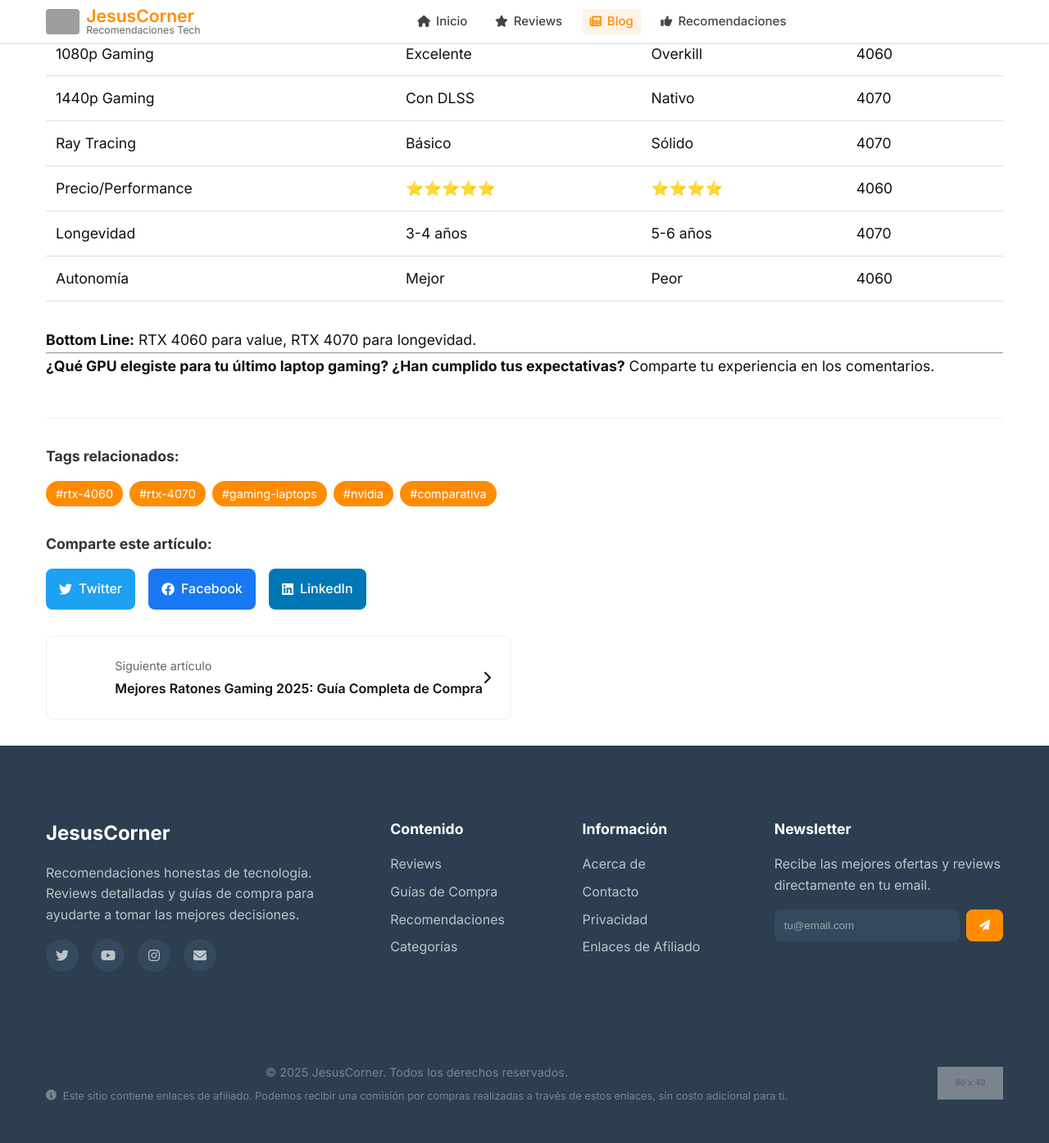
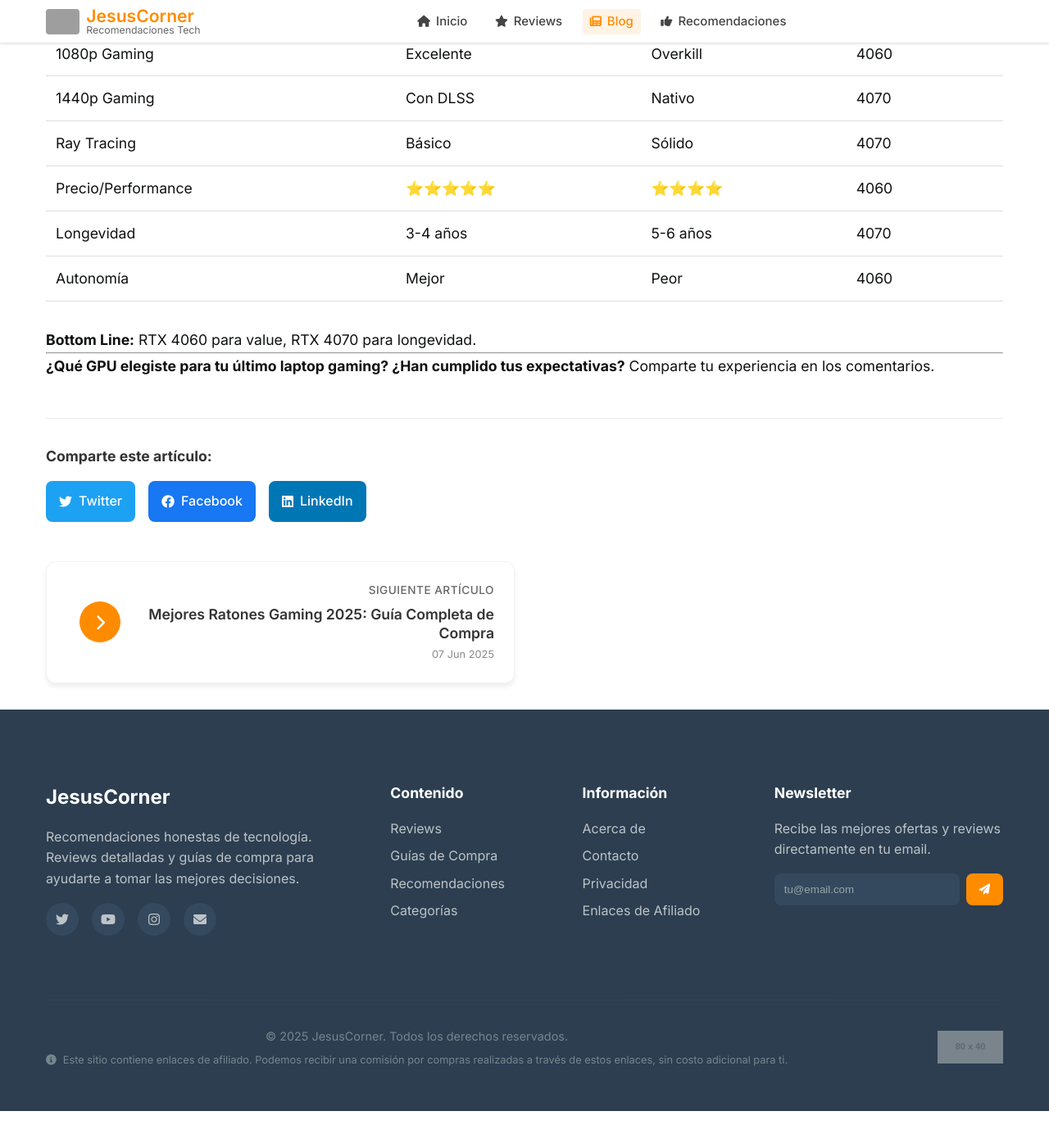
Before and after one commit to jesuscorner/jesuscorner.github.io, a Jekyll site: the page built from _posts/2025-06-06-rtx-4060-vs-4070-laptops.md, in a window 1280 px wide and 1400 px high, scrolled down 7368 px. Shown: the top 1395 px of the window at 82% size. Built offline with Jekyll 4.4.1, drawn with Linux system fonts in a browser that asks for light colours; after the commit the page ends 8724 px from its top, so only the background shows below that; some of the changed text lies outside the part shown; grey boxes are pictures that could not be loaded.

Commit message:
hasta blog funcionando

```diff
--- a/_layouts/post.html
+++ b/_layouts/post.html
@@ -19,18 +19,6 @@ layout: default
             <i class="far fa-calendar"></i>
             {{ page.date | date: "%d de %B, %Y" }}
           </span>
-          <span class="post-author">
-            <i class="far fa-user"></i>
-            Por {{ page.author | default: site.author }}
-          </span>
-          {% if page.categories %}
-          <span class="post-categories">
-            <i class="far fa-folder"></i>
-            {% for category in page.categories %}
-              <a href="{{ '/blog/category/' | append: category | relative_url }}">#{{ category }}</a>
-            {% endfor %}
-          </span>
-          {% endif %}
         </div>
       </div>
 
@@ -46,17 +34,6 @@ layout: default
     </div>
 
     <footer class="post-footer">
-      {% if page.tags %}
-      <div class="post-tags">
-        <h3>Tags relacionados:</h3>
-        <div class="tags-list">
-          {% for tag in page.tags %}
-            <a href="{{ '/blog/tag/' | append: tag | relative_url }}" class="tag">#{{ tag }}</a>
-          {% endfor %}
-        </div>
-      </div>
-      {% endif %}
-
       <div class="post-share">
         <h3>Comparte este artículo:</h3>
         <div class="share-buttons">
@@ -77,25 +54,31 @@ layout: default
 
       <div class="post-navigation">
         {% if page.previous %}
-        <div class="nav-previous">
+        <div class="nav-card nav-previous">
           <a href="{{ page.previous.url | relative_url }}">
-            <i class="fas fa-chevron-left"></i>
-            <div>
+            <div class="nav-icon">
+              <i class="fas fa-chevron-left"></i>
+            </div>
+            <div class="nav-content">
               <span class="nav-label">Artículo anterior</span>
               <span class="nav-title">{{ page.previous.title }}</span>
+              <span class="nav-date">{{ page.previous.date | date: "%d %b %Y" }}</span>
             </div>
           </a>
         </div>
         {% endif %}
 
         {% if page.next %}
-        <div class="nav-next">
+        <div class="nav-card nav-next">
           <a href="{{ page.next.url | relative_url }}">
-            <div>
+            <div class="nav-content">
               <span class="nav-label">Siguiente artículo</span>
               <span class="nav-title">{{ page.next.title }}</span>
+              <span class="nav-date">{{ page.next.date | date: "%d %b %Y" }}</span>
             </div>
-            <i class="fas fa-chevron-right"></i>
+            <div class="nav-icon">
+              <i class="fas fa-chevron-right"></i>
+            </div>
           </a>
         </div>
         {% endif %}
@@ -148,12 +131,6 @@ layout: default
 .post-info i {
   margin-right: 0.5rem;
   color: var(--primary-color);
-}
-
-.post-categories a {
-  color: var(--primary-color);
-  text-decoration: none;
-  margin-right: 0.5rem;
 }
 
 .post-featured-image {
@@ -225,37 +202,6 @@ layout: default
   padding-top: 2rem;
 }
 
-.post-tags {
-  margin-bottom: 2rem;
-}
-
-.post-tags h3 {
-  font-size: 1.1rem;
-  margin-bottom: 1rem;
-  color: #333;
-}
-
-.tags-list {
-  display: flex;
-  flex-wrap: wrap;
-  gap: 0.5rem;
-}
-
-.tag {
-  background: var(--primary-color);
-  color: white;
-  padding: 0.25rem 0.75rem;
-  border-radius: 1rem;
-  text-decoration: none;
-  font-size: 0.9rem;
-  transition: var(--transition);
-}
-
-.tag:hover {
-  background: var(--primary-dark);
-  transform: translateY(-1px);
-}
-
 .post-share {
   margin-bottom: 2rem;
 }
@@ -302,47 +248,92 @@ layout: default
 .post-navigation {
   display: grid;
   grid-template-columns: 1fr 1fr;
-  gap: 2rem;
-  margin-top: 2rem;
+  gap: 1.5rem;
+  margin-top: 3rem;
 }
 
-.nav-previous,
-.nav-next {
-  border: 1px solid #eee;
-  border-radius: 0.5rem;
+.nav-card {
+  background: white;
+  border-radius: 12px;
+  box-shadow: 0 4px 6px rgba(0, 0, 0, 0.07);
   overflow: hidden;
   transition: var(--transition);
+  border: 1px solid rgba(0, 0, 0, 0.05);
 }
 
-.nav-previous:hover,
-.nav-next:hover {
+.nav-card:hover {
+  transform: translateY(-4px);
+  box-shadow: 0 8px 25px rgba(0, 0, 0, 0.15);
   border-color: var(--primary-color);
-  transform: translateY(-2px);
 }
 
-.nav-previous a,
-.nav-next a {
+.nav-card a {
   display: flex;
   align-items: center;
   padding: 1.5rem;
   text-decoration: none;
   color: inherit;
+  min-height: 100px;
+}
+
+.nav-previous a {
+  flex-direction: row;
 }
 
 .nav-next a {
-  justify-content: flex-end;
+  flex-direction: row-reverse;
+}
+
+.nav-icon {
+  flex-shrink: 0;
+  width: 50px;
+  height: 50px;
+  background: var(--primary-color);
+  border-radius: 50%;
+  display: flex;
+  align-items: center;
+  justify-content: center;
+  color: white;
+  font-size: 1.2rem;
+  margin: 0 1rem;
+}
+
+.nav-content {
+  flex: 1;
+  min-width: 0;
+}
+
+.nav-previous .nav-content {
+  text-align: left;
+}
+
+.nav-next .nav-content {
+  text-align: right;
 }
 
 .nav-label {
-  font-size: 0.9rem;
+  font-size: 0.85rem;
   color: #666;
   display: block;
+  text-transform: uppercase;
+  letter-spacing: 0.5px;
+  font-weight: 500;
+  margin-bottom: 0.5rem;
 }
 
 .nav-title {
   font-weight: 600;
+  font-size: 1.1rem;
   display: block;
-  margin-top: 0.25rem;
+  margin-bottom: 0.25rem;
+  line-height: 1.3;
+  color: #333;
+}
+
+.nav-date {
+  font-size: 0.8rem;
+  color: #888;
+  display: block;
 }
 
 @media (max-width: 768px) {
@@ -365,10 +356,33 @@ layout: default
 
   .post-navigation {
     grid-template-columns: 1fr;
+    gap: 1rem;
   }
 
+  .nav-card a {
+    padding: 1.25rem;
+    min-height: 80px;
+  }
+
+  .nav-icon {
+    width: 40px;
+    height: 40px;
+    font-size: 1rem;
+    margin: 0 0.75rem;
+  }
+
+  .nav-title {
+    font-size: 1rem;
+  }
+
+  .nav-previous a,
   .nav-next a {
-    justify-content: flex-start;
+    flex-direction: row;
+  }
+
+  .nav-previous .nav-content,
+  .nav-next .nav-content {
+    text-align: left;
   }
 }
 </style>
--- a/_posts/2025-06-06-rtx-4060-vs-4070-laptops.md
+++ b/_posts/2025-06-06-rtx-4060-vs-4070-laptops.md
@@ -4,7 +4,6 @@ title: "Gaming Laptops 2025: RTX 4060 vs RTX 4070 - ¿Cuál Elegir?"
 description: "Comparativa completa entre laptops gaming con RTX 4060 y RTX 4070. Análisis de rendimiento, precio y recomendaciones para cada presupuesto."
 date: 2025-06-06
 categories: [guias, gaming, laptops]
-tags: [rtx-4060, rtx-4070, gaming-laptops, nvidia, comparativa]
 author: "JesusCorner"
 image: "https://images.unsplash.com/photo-1603302576837-37561b2e2302?w=1200&h=630&fit=crop&auto=format"
 ---
--- a/styles.css
+++ b/styles.css
@@ -155,16 +155,6 @@ body {
   display: flex;
   gap: 0.5rem;
   flex-wrap: wrap;
-}
-
-.category {
-  background: rgba(255, 140, 0, 0.1);
-  color: #FF8C00;
-  padding: 0.25rem 0.75rem;
-  border-radius: 1rem;
-  font-size: 0.8rem;
-  font-weight: 600;
-  text-transform: lowercase;
 }
 
 .post-preview h2 {
@@ -817,6 +807,25 @@ body {
     gap: 0.75rem;
   }
 
+  /* Blog responsive styles */
+  .blog-preview {
+    margin-bottom: 1.5rem;
+  }
+
+  .blog-image-container {
+    height: 180px;
+    margin-bottom: 1rem;
+  }
+
+  .blog-content {
+    padding: 0 0.5rem 0.5rem 0.5rem;
+  }
+
+  .blog-preview .post-meta {
+    flex-direction: column;
+    gap: 0.75rem;
+  }
+
   .filters {
     gap: 8px;
   }
@@ -861,3 +870,68 @@ body {
     padding: 6px;
   }
 }
+
+/* Blog-specific styles for blog page */
+.blog-preview {
+  display: flex;
+  flex-direction: column;
+  text-align: center;
+  border: 1px solid rgba(255, 140, 0, 0.1);
+  transition: all 0.3s ease;
+}
+
+.blog-preview:hover {
+  border-color: rgba(255, 140, 0, 0.3);
+  transform: translateY(-5px) scale(1.02);
+  box-shadow: 0 12px 40px rgba(0,0,0,0.15);
+}
+
+.blog-image-container {
+  width: 100%;
+  height: 200px;
+  border-radius: 1rem 1rem 0 0;
+  overflow: hidden;
+  margin-bottom: 1.5rem;
+  background: linear-gradient(135deg, #f8f9fa, #e9ecef);
+}
+
+.blog-post-image {
+  width: 100%;
+  height: 100%;
+  object-fit: cover;
+  transition: transform 0.3s ease;
+}
+
+.blog-preview:hover .blog-post-image {
+  transform: scale(1.05);
+}
+
+.blog-content {
+  flex: 1;
+  padding: 0 1rem 1rem 1rem;
+  text-align: left;
+}
+
+.blog-preview .post-meta {
+  justify-content: center;
+  flex-wrap: wrap;
+  margin-bottom: 1rem;
+  gap: 1rem;
+}
+
+.blog-preview h2 {
+  text-align: center;
+  margin-bottom: 1rem;
+}
+
+.blog-preview .post-excerpt {
+  text-align: center;
+  margin-bottom: 1.5rem;
+}
+
+.blog-preview .read-more {
+  align-self: center;
+  margin: 0 auto;
+}
+
+/* Header - Handled by _includes/header.html */
```
Also changed, not shown: _layouts/review.html (+23 -17 lines), _posts/2025-06-07-mejores-ratones-gaming-2025.md (+0 -1 lines), blog/index.md (+21 -19 lines), 1 other file.
